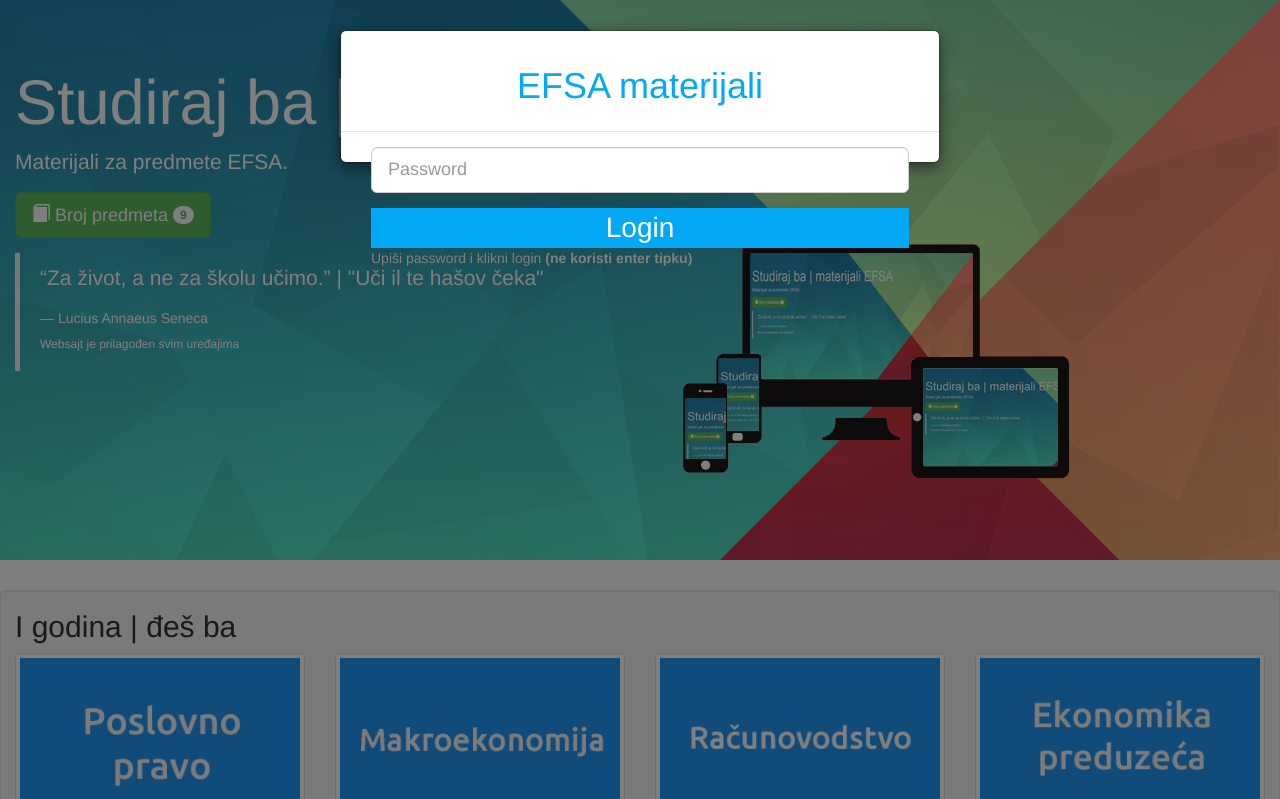
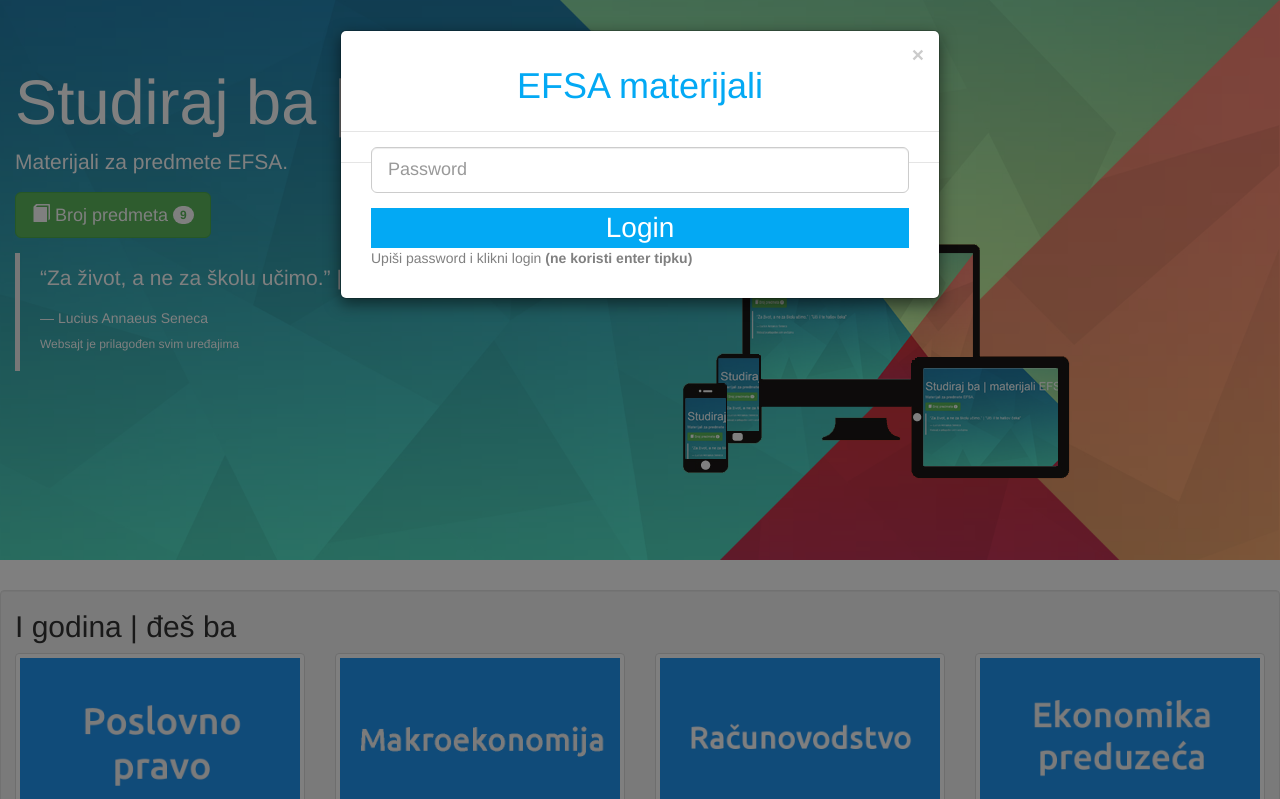
Before and after one commit to efsamaterijali/efsamaterijali.github.io, a plain HTML site: page index.html in a window 1280 px wide. Shown: the top 799 px of the page. Drawn offline with nearby package versions, Linux system fonts and the light colour scheme.

Commit message:
footer
poroblem

```diff
--- a/index.html
+++ b/index.html
@@ -32,7 +32,7 @@
       <!-- Modal content-->
       <div class="modal-content">
          <div class="modal-header">
-          <button type="button" class="close" data-dismiss="modal" aria-hidden="true"></button>
+          <button type="button" class="close" data-dismiss="modal" aria-hidden="true">×</button>
           <h1 class="text-center" id="h" style="color:#03a9f4">EFSA materijali</h1>
       </div>
       <div class="modal-body">
@@ -49,7 +49,9 @@
             </div>
           </form>
       </div>
+      <div class="modal-footer">
 
+      </div>
       </div>
 
     </div>
```
